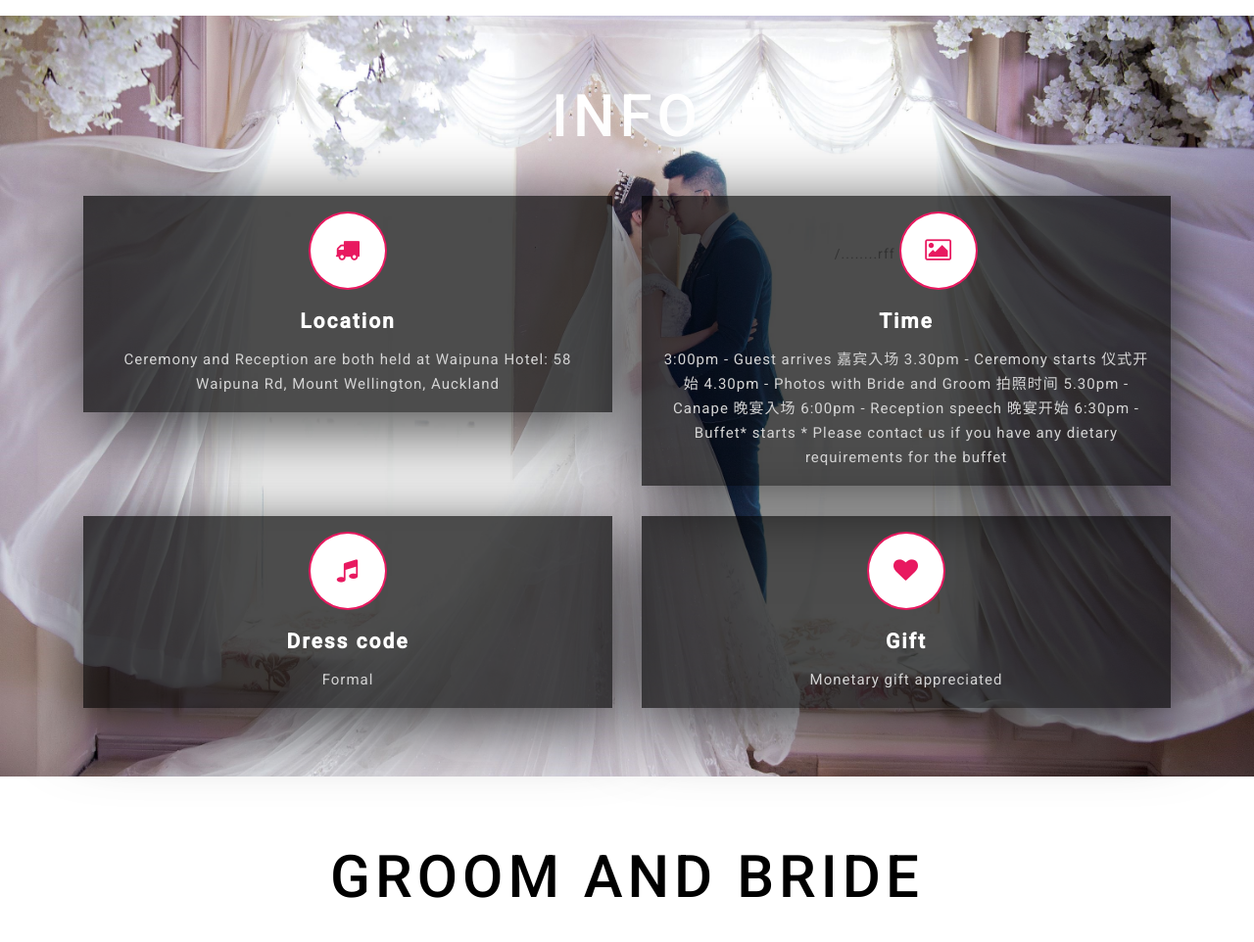
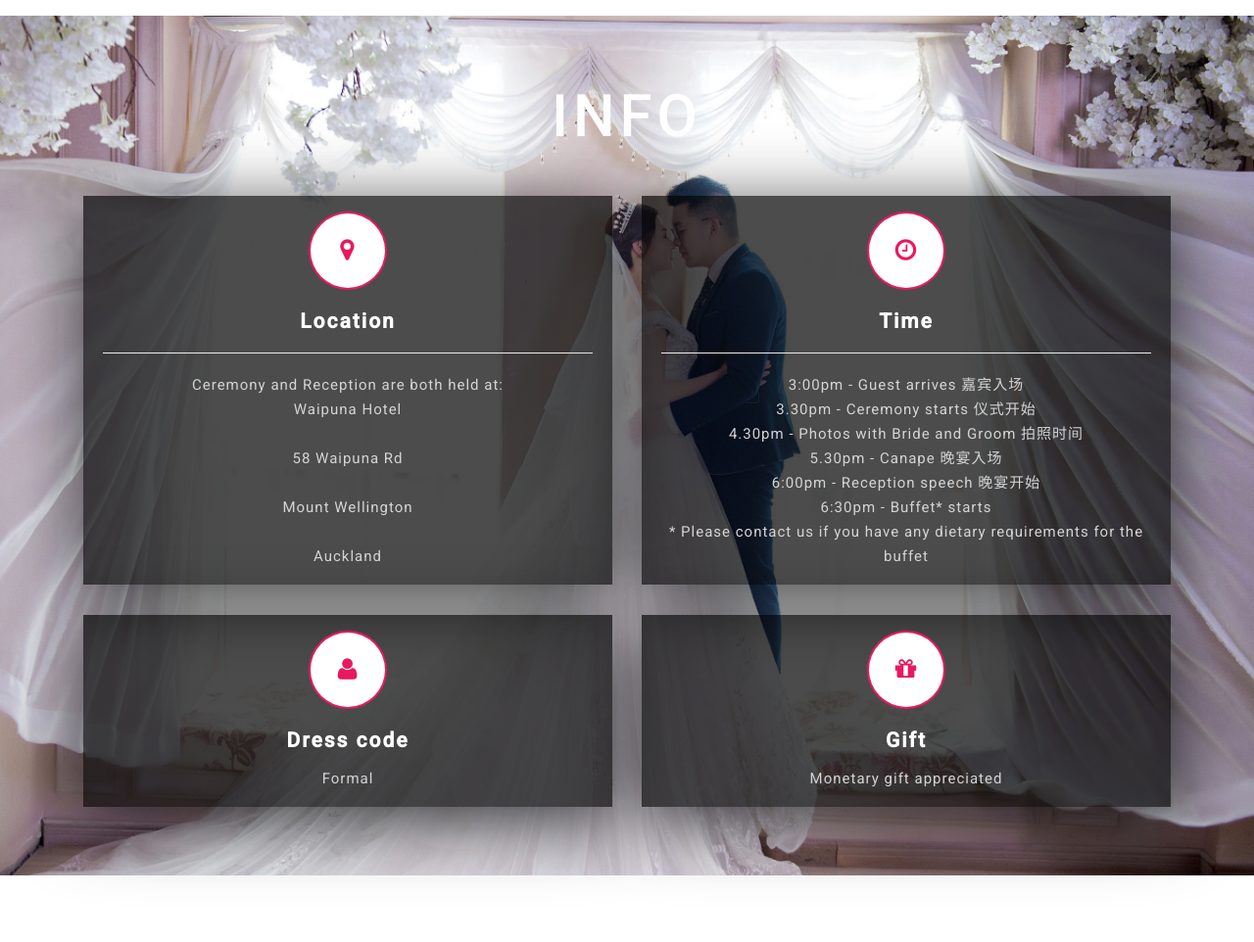
Before and after one commit to dingyunxing/mysite, a Django app: page /mysample/ in a window 1280 px wide. Shown: the part 1718-2680 px from the top of the page at 98% size. Run offline with Django 3.2, Linux system fonts and the light colour scheme; some libraries are stand-ins or nearby versions.

Commit message:
update color and time

```diff
--- a/mysample/templates/mysample/index.html
+++ b/mysample/templates/mysample/index.html
@@ -183,36 +184,40 @@ Smartphone Compatible web template, free webdesigns for Nokia, Samsung, LG, Sony
 				<div class="banner-bottom-girds text-center">
 					<div class="col-md-6  col-sm-6 col-xs-6  its-banner-grid">
 					<div class="white-shadow">
-						<span class="fa fa-truck banner-icon" aria-hidden="true"></span>
-						<h4>Location</h4>
-						<p>Ceremony and Reception are both held at Waipuna Hotel: 58 Waipuna Rd, Mount Wellington, Auckland </p>
+						<span class="fa fa-map-marker banner-icon" aria-hidden="true"></span>
+						<h4>Location</h4><hr>
+						<p>Ceremony and Reception are both held at:
+							<br>Waipuna Hotel</br>
+							<br>58 Waipuna Rd </br>
+						    <br>Mount Wellington</br>
+						    <br>Auckland</br> </p>
 					</div>
 					</div>
 					<div class="col-md-6  col-sm-6 col-xs-6 its-banner-grid">
-					<div class="white-shadow">/........rff
-						<span class="fa fa-picture-o banner-icon" aria-hidden="true"></span>
-						<h4>Time</h4>
+					<div class="white-shadow">
+						<span class="fa fa-clock-o banner-icon" aria-hidden="true"></span>
+						<h4>Time</h4><hr>
 						<p>
-						3:00pm - Guest arrives 嘉宾入场
-						3.30pm - Ceremony starts 仪式开始
-						4.30pm - Photos with Bride and Groom 拍照时间
-						5.30pm - Canape 晚宴入场
-						6:00pm - Reception speech 晚宴开始
-						6:30pm - Buffet* starts
+						3:00pm - Guest arrives 嘉宾入场<br />
+						3.30pm - Ceremony starts 仪式开始<br />
+						4.30pm - Photos with Bride and Groom 拍照时间<br />
+						5.30pm - Canape 晚宴入场<br />
+						6:00pm - Reception speech 晚宴开始<br />
+						6:30pm - Buffet* starts<br />
 						* Please contact us if you have any dietary requirements for the buffet
 						</p>
 					</div>
 					</div>
 					<div class="col-md-6 col-sm-6 col-xs-6  its-banner-grid">
 					<div class="white-shadow">
-						<span class="fa fa-music banner-icon" aria-hidden="true"></span>
+						<span class="fa fa-user banner-icon" aria-hidden="true"></span>
 						<h4>Dress code</h4>
 						<p>Formal</p>
 					</div>
 					</div>
 					<div class="col-md-6  col-sm-6 col-xs-6  clr1 its-banner-grid">
 					<div class="white-shadow">
-						<span class="fa  fa-heart  banner-icon" aria-hidden="true"></span>
+						<span class="fa  fa-gift  banner-icon" aria-hidden="true"></span>
 						<h4>Gift</h4>
 						<p>Monetary gift appreciated</p>
 					</div>
@@ -506,14 +525,18 @@ Smartphone Compatible web template, free webdesigns for Nokia, Samsung, LG, Sony
 		</div>
 	</div>
 	<!--contact-->
-
-<div class="map-grid"><iframe src="https://www.google.com/maps/embed?pb=!1m18!1m12!1m3!1d2484.39147015461!2d11.968411315519182!3d51.48768331996591!2m3!1f0!2f0!3f0!3m2!1i1024!2i768!4f13.1!3m3!1m2!1s0x47a66353e6e3b99d%3A0xd664817f7142f654!2sRadio+ Event Planner!5e0!3m2!1sen!2sin!4v1446724465130"> </iframe>
+<div class="buttom-w3">
+				<div class="container">
+				<div class=" bottom-head text-center">
+<h2><a href="index.html">Google Map</a></h2>
+<br></br>
+<div class="map-grid"><iframe src="https://maps.google.com/maps?q=58%20Waipuna%20Road%2C%20Mount%20Wellington%2C&t=&z=13&ie=UTF8&iwloc=&output=embed"> </iframe>
 					</div>
-	<div class="contact" id="contact">
+   <!--<div class="contact" id="contact">
    <div class="container">
    <h3 class="title clr">Contact</h3>
    <div class="contact-two-grids">
-<div class=" col-md-6 contact-icons">
+   <div class=" col-md-6 contact-icons">
 				<div class=" col-md-6 col-sm-6 col-xs-6 footer_grid_left">
 					<div class="icon_grid_left">
 						<span class="fa fa-map-marker" aria-hidden="true"></span>
@@ -592,12 +615,12 @@ Smartphone Compatible web template, free webdesigns for Nokia, Samsung, LG, Sony
 
 
 </div>
- </div>
+ </div> -->
 				<!--footer-->
-				<div class="buttom-w3">
+				<div class="buttom-w3", id="contact">
 				<div class="container">
 				<div class=" bottom-head text-center">
-		  <h2><a href="index.html">Contacct	</a></h2>
+		  <h2><a href="index.html">Contact</a></h2>
 		  <div class="buttom-para">
 		  <p>If you have any questions regarding the wedding day please feel free to contact us!</p>
 		  <p>如果您有任何关于婚礼当天的问题请联系我们。</p>
--- a/mysite/settings.py
+++ b/mysite/settings.py
@@ -30,7 +30,7 @@ SECRET_KEY = 'x79@qcrsq+a3t3(748@qr*8j6ysl$9!m1t%iy$-_^7o80=ewww'
 # SECURITY WARNING: don't run with debug turned on in production!
 DEBUG = True
 
-ALLOWED_HOSTS = ['13.54.60.30']
+ALLOWED_HOSTS = ['127.0.0.1','13.54.60.30']
 
 
 # Application definition
--- a/static/css/style.css
+++ b/static/css/style.css
@@ -140,7 +140,8 @@ ul {
 }
 .navbar-default .navbar-nav > li > a {
       font-weight: 600;
-	  color:#fff;
+      /* navbar title font color */
+	  color:#000;
     letter-spacing: 2px;
     padding: 5px 14px;
     margin: 0 8px;
@@ -185,9 +186,11 @@ a.navbar-brand {
     text-shadow: 2px 2px 0px rgba(74, 76, 76, 0.13);
 	line-height: inherit;
 }
+
 h1 a.navbar-brand {
     font-size: 56px;
-    color: #fff !important;
+    /* DE&ED */
+    color: #000 !important;
     text-transform: uppercase;
     font-weight: 300;
     letter-spacing: 2px;
@@ -254,6 +257,8 @@ h1 a.navbar-brand span {
 	color: #fff;
 	font-weight: bold;
 }
+
+
 .events {
 	list-style: none;
 }
@@ -423,7 +428,8 @@ position: relative;
 .slider-info h4 {
     font-size: 5em;
 	font-family: 'Great Vibes', cursive;
-    color: #FFF;
+    /* Edna Derek  */
+    color: #000;
     letter-spacing: 3px;
     margin: 0px 0px 10px;
 
@@ -431,7 +437,8 @@ position: relative;
 .slider-info p {
     font-size: 24px;
     font-weight: 400;
-    color: #d3d8d8;
+    /* 4 April  */
+    color: #000;
     line-height: 35px;
 }
 
--- a/static/js/script.js
+++ b/static/js/script.js
@@ -5,7 +5,7 @@ $(document).ready(function(){
 	/* ---- Countdown timer ---- */
 
 	$('#counter').countdown({
-		timestamp : (new Date()).getTime() + 08*10*60*60*1000
+		timestamp : (new Date("Apr 6 2019 21:15:00"))
 	});
 
 
```
Also changed, not shown: other parts of mysample/templates/mysample/index.html (+37 -22 lines), 4 other files.
